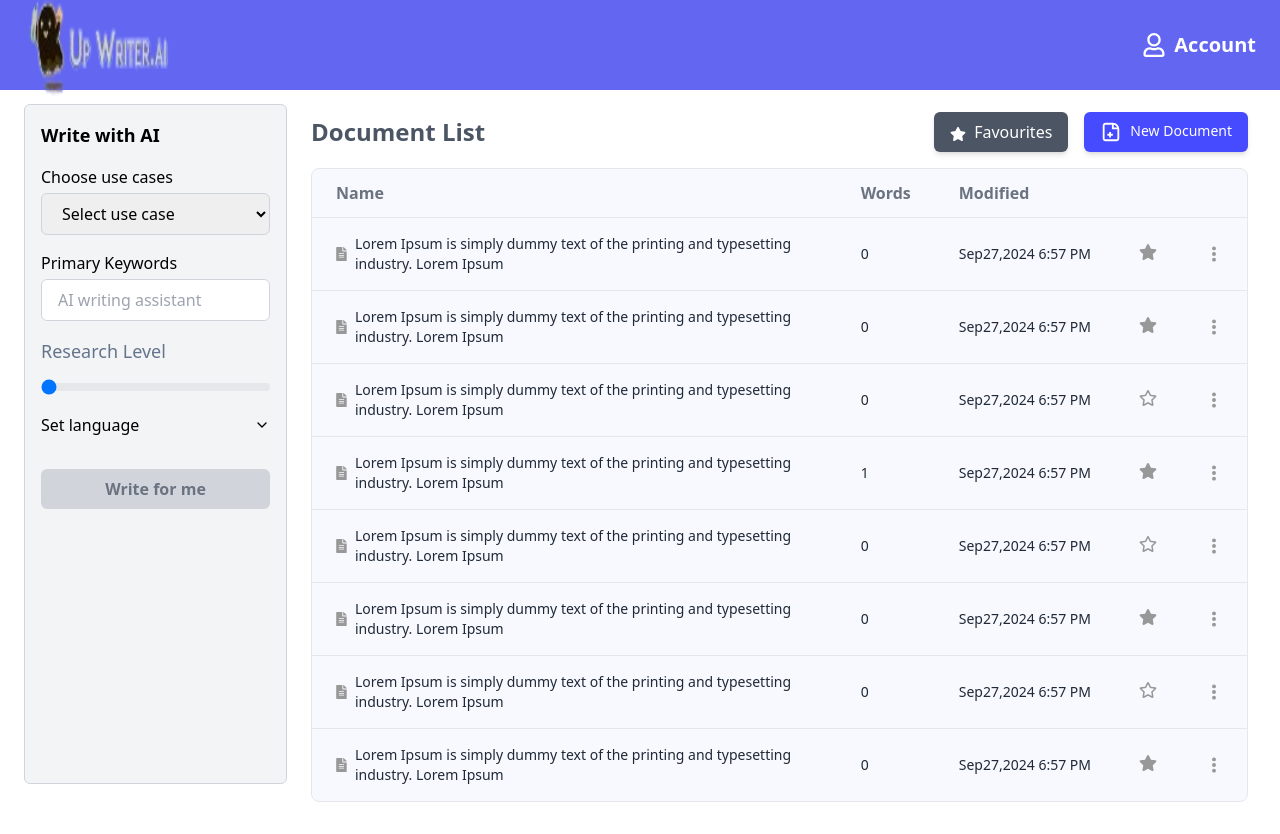
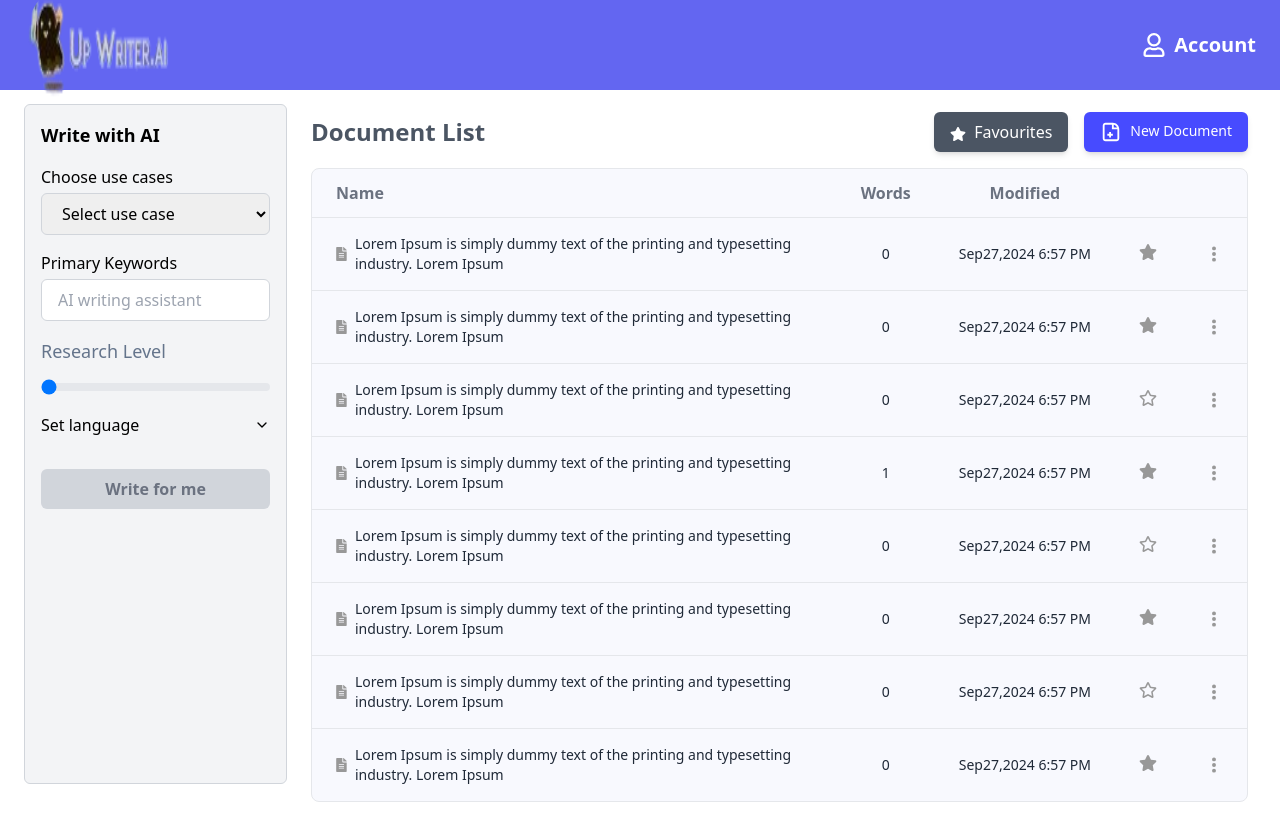
Before and after one commit to vimalwstf/buxa, a Next.js app: page / in a window 1280 px wide. Built offline with nearby package versions, Linux system fonts and the light colour scheme.

Commit message:
Update table to center data

```diff
--- a/src/app/components/Table.tsx
+++ b/src/app/components/Table.tsx
@@ -60,10 +60,10 @@ function Table({ favourites }: { favourites: boolean }) {
     >
       <table className="min-w-full divide-y divide-gray-200">
         <thead>
-          <tr >
-            <Th>Name</Th>
-            <Th>Words</Th>
-            <Th>Modified</Th>
+          <tr>
+            <Th className="text-start">Name</Th>
+            <Th className="text-center">Words</Th>
+            <Th className="text-center">Modified</Th>
           </tr>
         </thead>
         <tbody className="divide-y divide-gray-200">
@@ -82,13 +82,15 @@ function Table({ favourites }: { favourites: boolean }) {
 
 function Th({
   children,
+  className = "",
 }: Readonly<{
   children: React.ReactNode;
+  className?: string;
 }>) {
   return (
     <th
       scope="col"
-      className="px-6 py-3 text-start font-semibold text-s text-gray-500"
+      className={`px-6 py-3 font-semibold text-gray-500 ${className}`}
     >
       {children}
     </th>
--- a/src/app/components/TableRow.tsx
+++ b/src/app/components/TableRow.tsx
@@ -16,8 +16,8 @@ function TableRow({ data }: Props) {
         <span className="hidden sm:inline">{data.name}</span>
         <span className="sm:hidden">{data.name.slice(0, 10)}...</span>
       </Td>
-      <Td>{data.words}</Td>
-      <Td>
+      <Td className="text-center">{data.words}</Td>
+      <Td className="text-center">
         <span className="hidden sm:inline">{data.modified}</span>
         <span className="sm:hidden">{data.modified.slice(0, 10)}...</span>
       </Td>
```
